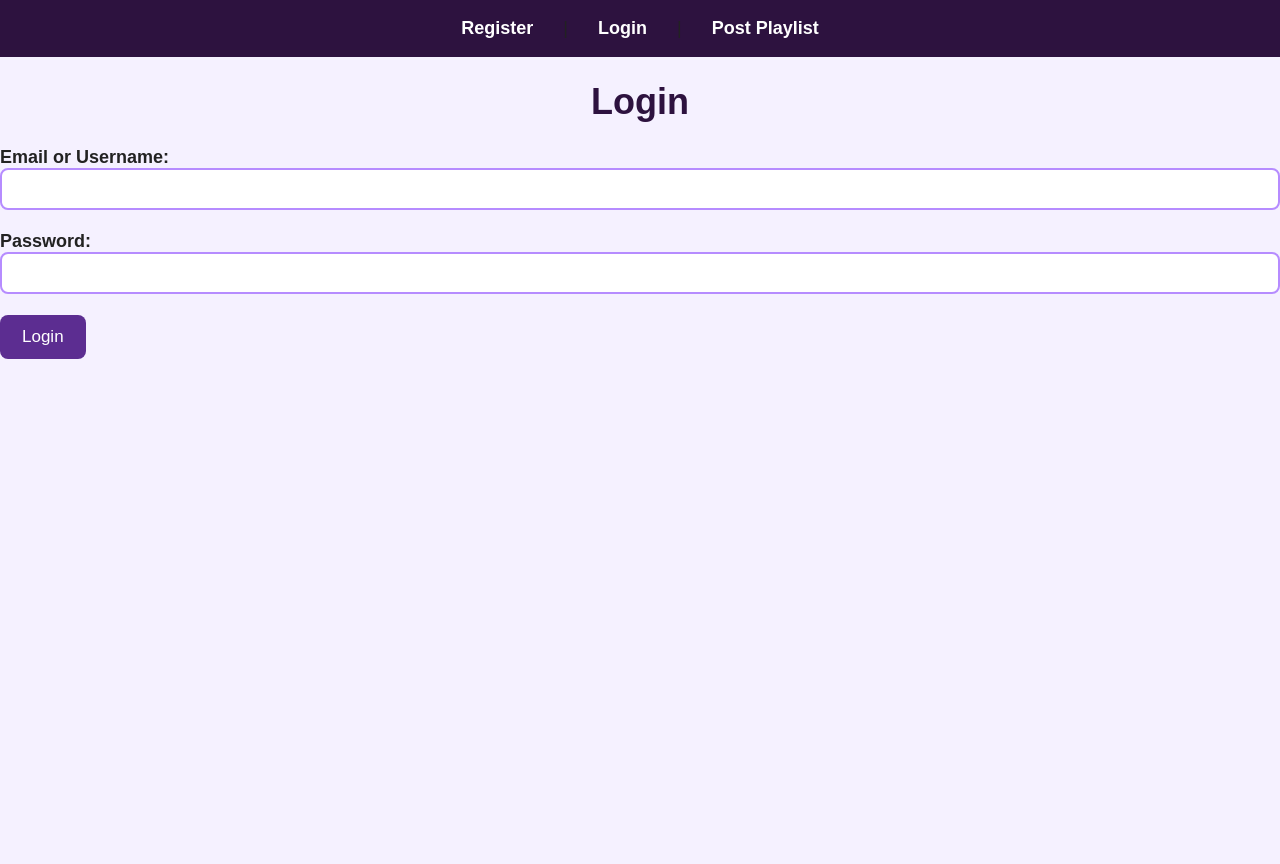
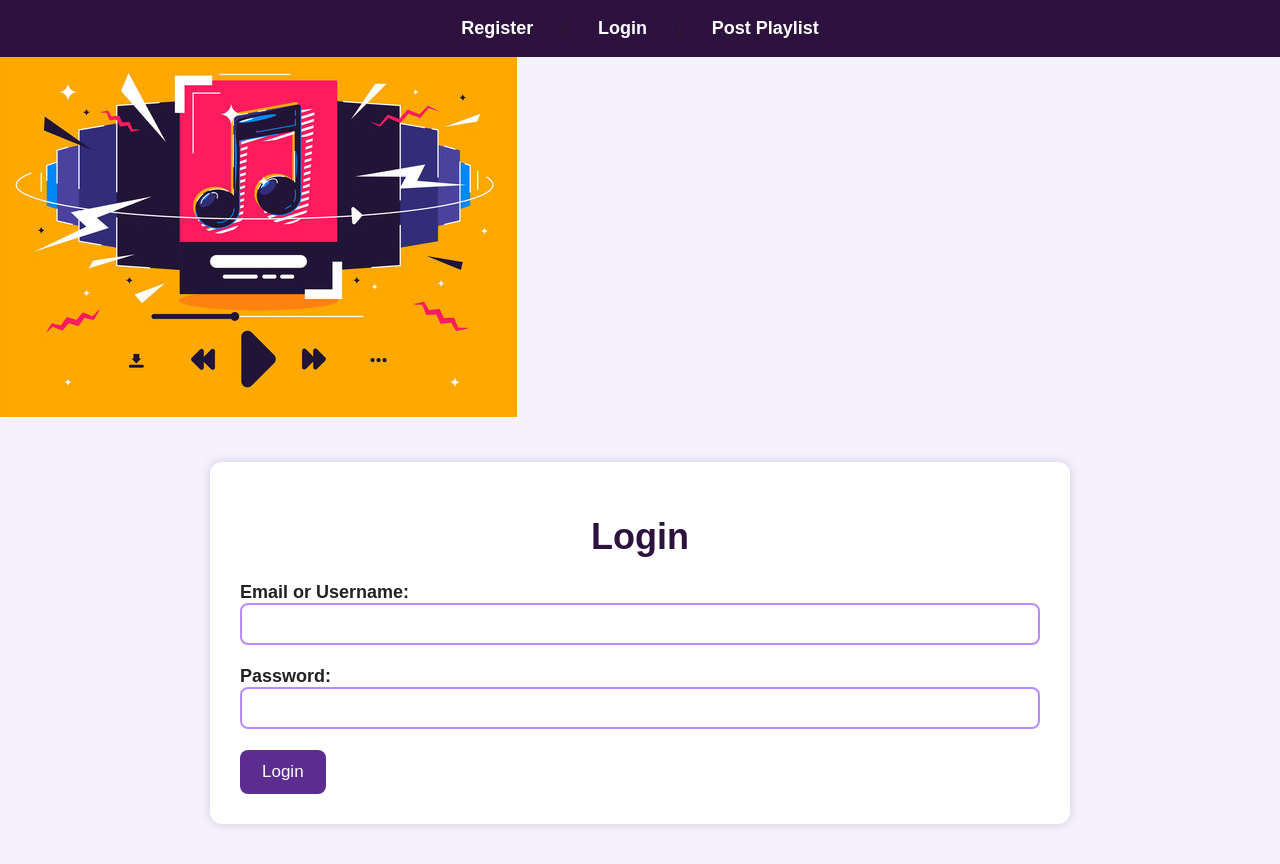
Before and after one commit to EddieAtin/WDB-Project, a plain HTML site: page login.html in a window 1280 px wide. Before the commit the page ends 800 px from the top, so only its background shows below. Drawn offline with Linux system fonts and the light colour scheme.

Commit message:
added image

```diff
--- a/login.html
+++ b/login.html
@@ -12,7 +12,8 @@
         <a href="login.html">Login</a> |
         <a href="post.html">Post Playlist</a>
     </nav>
-
+ <img src="images/music.jpg" alt="Music Image">
+ <main>
     <h1>Login</h1>
 
     <form>
@@ -25,5 +26,9 @@
         <input type="submit" value="Login">
     </form>
 
+
+ </main>
+
+
 </body>
 </html>
```
Also changed, not shown: images/music.jpg (added).
